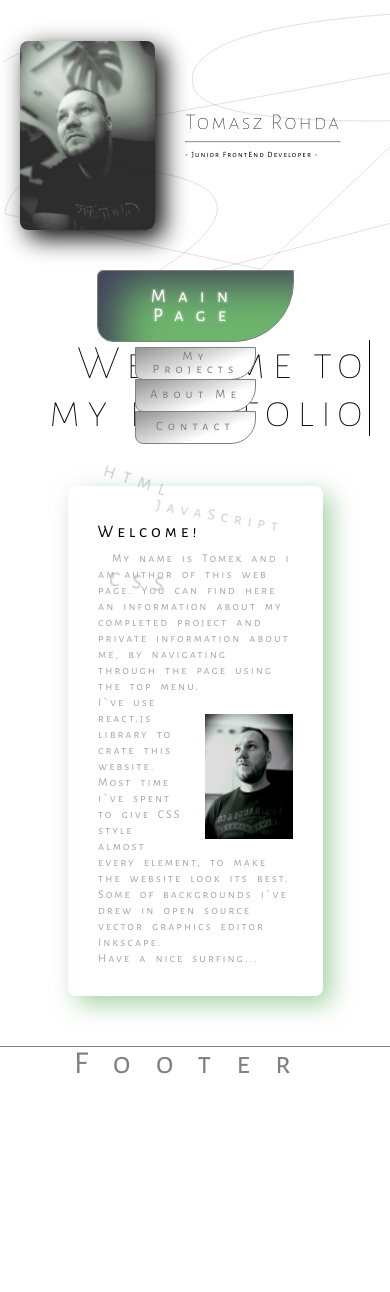
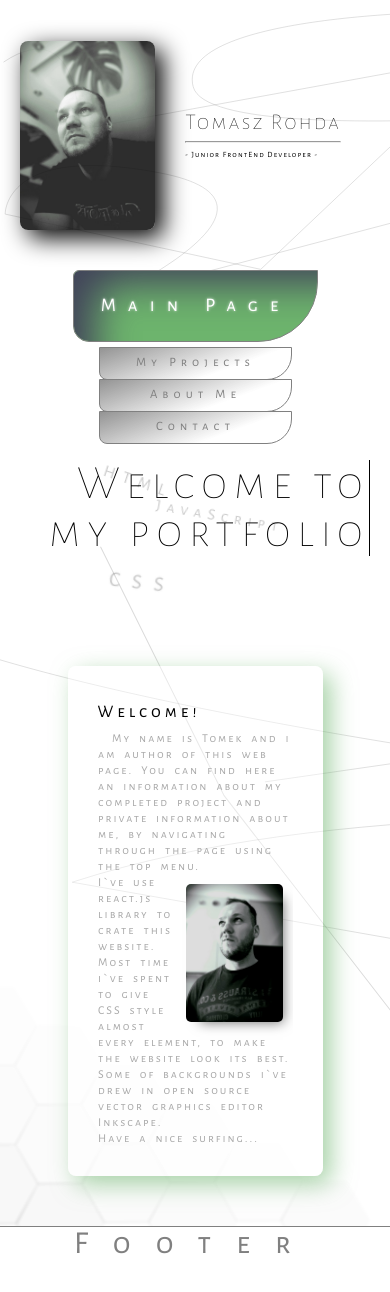
Before and after one commit to trohda/Portfolio-project, a React (Create React App) app: page / in a window 390 px wide. Shown: the top 1292 px of the page. Before the commit the page ends 1147 px from the top, so only its background shows below. Built offline with nearby package versions, Linux system fonts and the light colour scheme.

Commit message:
Main Page component refactor

```diff
--- a/src/components/MainPage/MainPage.js
+++ b/src/components/MainPage/MainPage.js
@@ -22,11 +22,13 @@ const MainPage = () => {
                 here an information about my completed project and private
                 information about me, by navigating through the page using the
                 top menu.
-                <Image
-                  src={img}
-                  className={"aboutPagePhoto"}
-                  alt={"Tomek look up Photo"}
-                />
+                <div className="aboutPagePhotoWrapper">
+                  <Image
+                    src={img}
+                    className={"aboutPagePhoto"}
+                    alt={"Tomek look up Photo"}
+                  />
+                </div>
                 <br />
                 I`ve use react.js library to crate this website. Most time i`ve
                 spent to give CSS style almost every element, to make the
--- a/src/components/MainPage/MainPageStyles.css
+++ b/src/components/MainPage/MainPageStyles.css
@@ -1,19 +1,20 @@
 .mainPageLayout {
-  font-family: "Alegreya Sans SC", sans-serif;
   width: 100%;
   display: flex;
   flex-direction: column;
   align-items: flex-end;
   justify-content: space-evenly;
+  background-image: url(../../img/BackgroundMainPage2.svg);
+  background-size: cover;
+  background-position: center;
 }
 
 .mainPageLayoutHeader {
   text-align: end;
-
   letter-spacing: 10px;
   font-size: 4rem;
   font-weight: 200;
-  margin: 60px 0;
+  margin: 90px 0 60px 0;
 }
 
 .mainPageLayoutHeader {
@@ -25,7 +26,7 @@
   width: 30vw;
   padding: 50px;
   margin: 80px 80px;
-  background-color: white;
+  background-color: rgba(255, 255, 255, 0.384);
   border-radius: 8px;
   -webkit-box-shadow: 8px 8px 24px 0px rgba(109, 180, 109, 0.6);
   -moz-box-shadow: 8px 8px 24px 0px rgba(109, 180, 109, 0.6);
@@ -46,10 +47,22 @@
   min-height: 300px;
 }
 
+.aboutPagePhotoWrapper {
+  float: right;
+  width: 50%;
+  margin: 10px;
+  border-radius: 5px;
+  display: grid;
+  place-content: center;
+  -webkit-box-shadow: 7px 7px 12px -7px rgba(0, 0, 0, 0.6);
+
+  -moz-box-shadow: 7px 7px 12px -7px rgba(0, 0, 0, 0.6);
+  box-shadow: 7px 7px 12px -7px rgba(0, 0, 0, 0.6);
+}
+
 .aboutPagePhoto {
-  float: right;
-  width: 45%;
-  margin: 20px 0 0 20px;
+  width: 100%;
+  border-radius: 5px;
 }
 .pWrapper {
   display: block;
@@ -160,7 +173,7 @@
     letter-spacing: 9px;
     font-size: 3.5rem;
     font-weight: 200;
-    margin: 50px 20px 0 0;
+    margin-right: 20px;
   }
 
   .aboutPage {
@@ -180,6 +193,12 @@
     word-spacing: 5px;
     line-height: 1rem;
     text-indent: 18px;
+  }
+}
+
+@media only screen and (max-width: 600px) {
+  .mainPageLayoutHeader {
+    margin-top: 160px;
   }
 }
 
@@ -205,7 +224,6 @@
   .mainPageLayoutHeader {
     letter-spacing: 6px;
     font-size: 3rem;
-    margin: 40px 20px 0 0;
   }
   .aboutPage {
     width: 50vw;
--- a/src/components/Navbar/NavbarStyles.css
+++ b/src/components/Navbar/NavbarStyles.css
@@ -58,7 +58,7 @@ nav {
   text-align: center;
   letter-spacing: 15px;
   font-size: 2rem;
-  width: 60%;
+  width: 80%;
   height: 40px;
   padding: 25px;
   cursor: default;
@@ -80,7 +80,7 @@ nav {
 @media only screen and (max-width: 600px) {
   .navLink {
     margin-top: -1px;
-    width: 41%;
+    width: 71%;
     height: 11px;
     font-size: 0.8rem;
     border: 1px solid gray;
```
